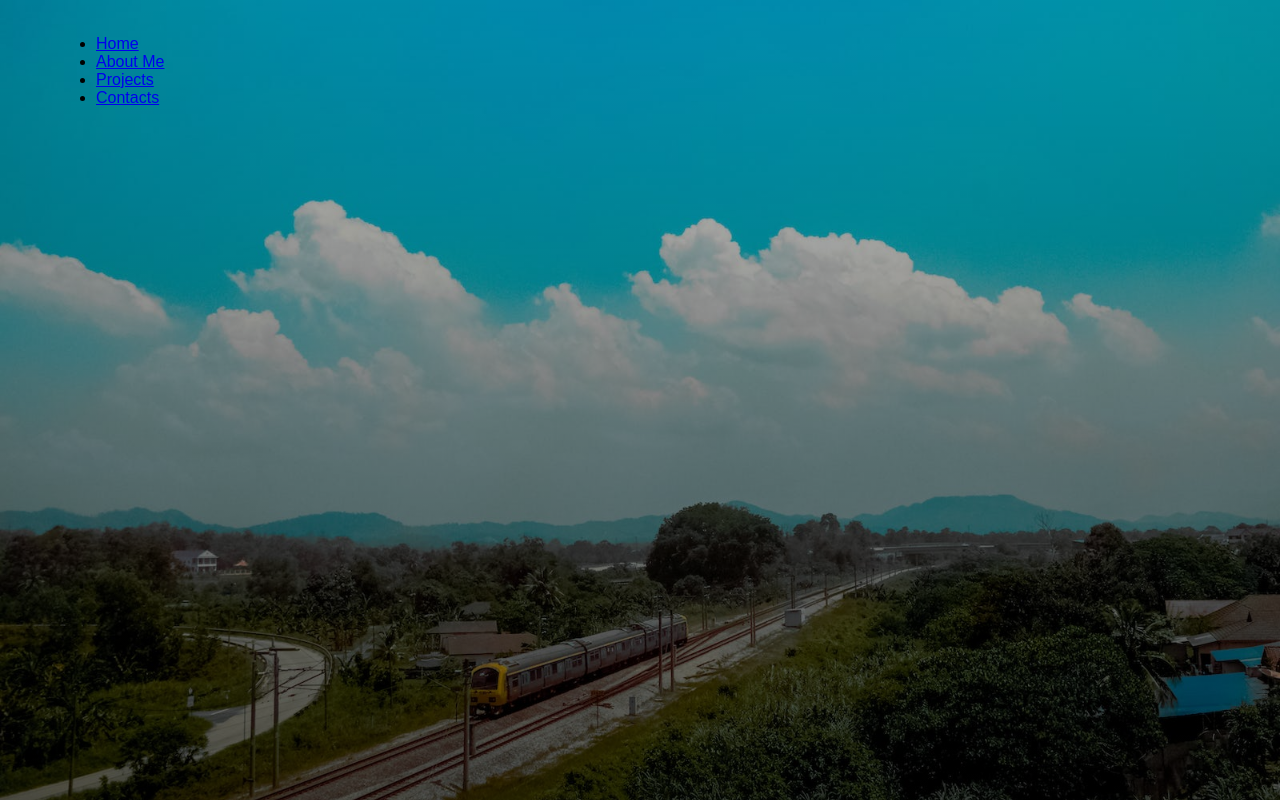
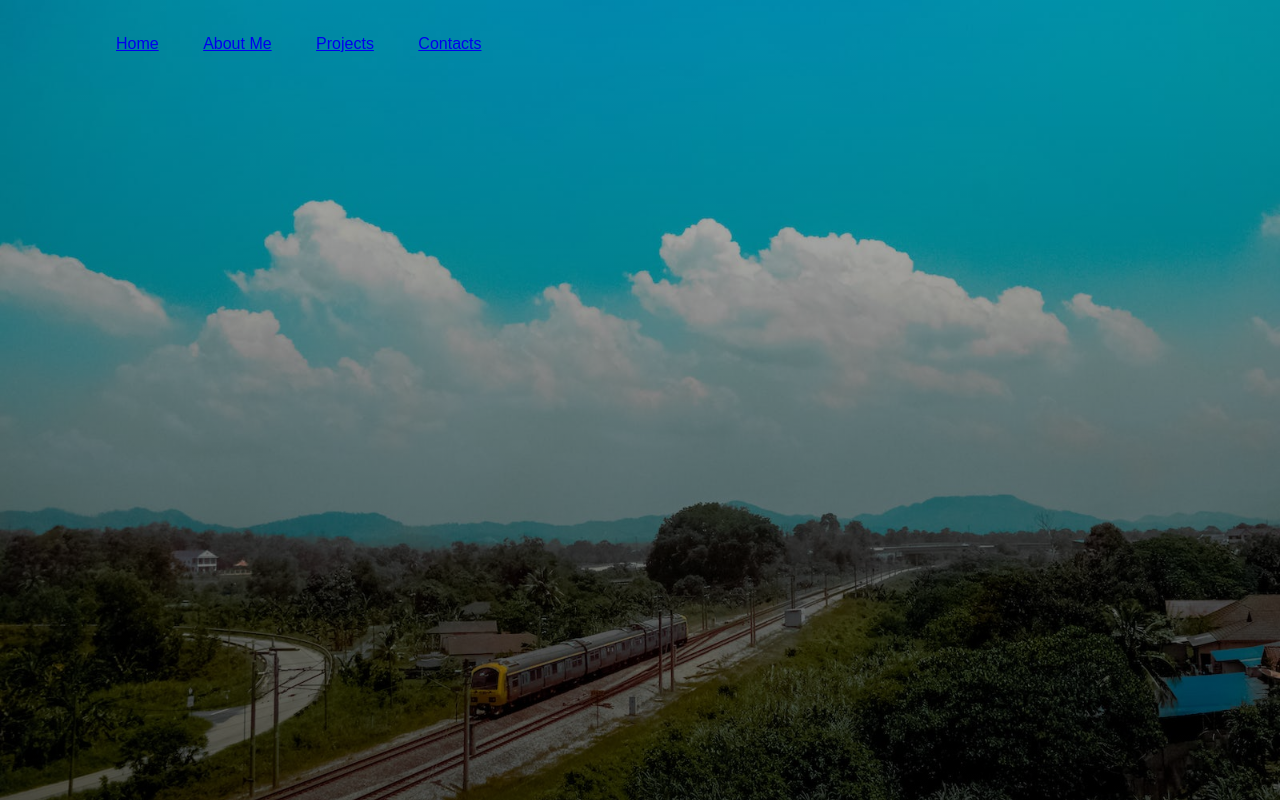
Before and after one commit to brianhsz/bhz, a plain HTML site: page index.html in a window 1280 px wide. Drawn offline with Linux system fonts and the light colour scheme.

Commit message:
Update bhz-website.css

```diff
--- a/bhz-website.css
+++ b/bhz-website.css
@@ -20,3 +20,9 @@
   align-items: center;
   justify-content: space-between;
 }
+
+.navbar ul li{
+  list-style: none;
+  display: inline-block;
+  margin: 0 20px;
+}
```
